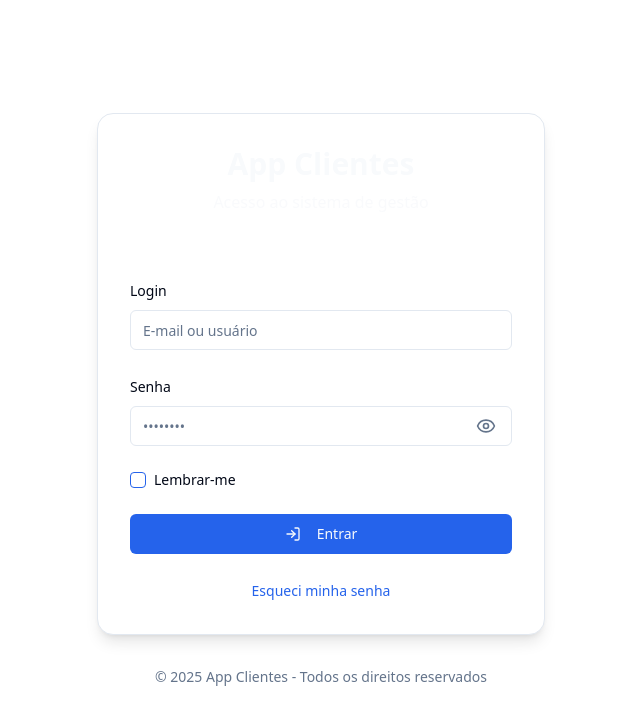
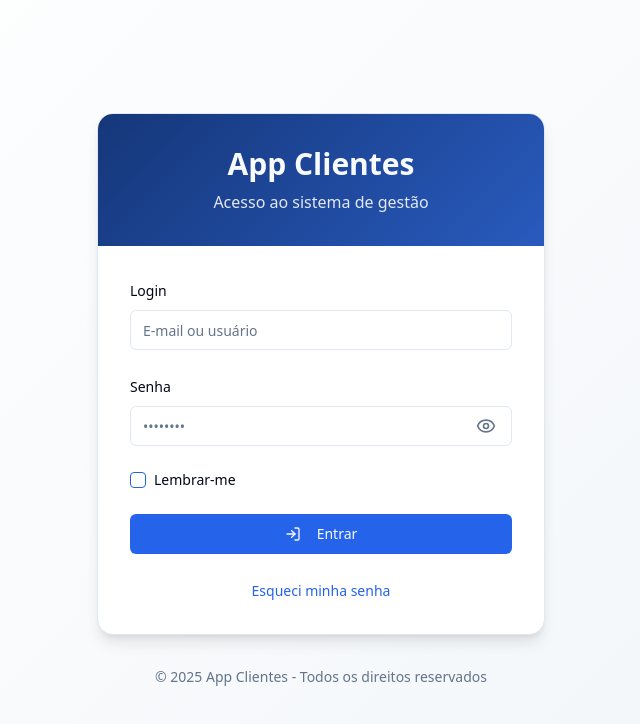
Before and after one commit to Immaculata-Digital/app-cliente, a React (Vite) app: page /login in a window 1280 px wide. Shown: the top 724 px of the page, without its empty margins (319-959 px from the left). Built offline with nearby package versions, Linux system fonts and the light colour scheme; no server answers; the HTML template or start-up script is replaced by a standard one.

Commit message:
Update login header background

```diff
--- a/tailwind.config.ts
+++ b/tailwind.config.ts
@@ -93,6 +93,10 @@ export default {
         "accordion-down": "accordion-down 0.2s ease-out",
         "accordion-up": "accordion-up 0.2s ease-out",
       },
+      backgroundImage: {
+        "gradient-primary": "var(--gradient-primary)",
+        "gradient-light": "var(--gradient-light)",
+      },
     },
   },
   plugins: [require("tailwindcss-animate")],
```
